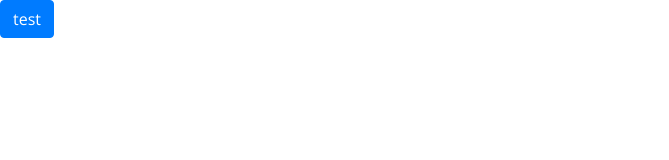
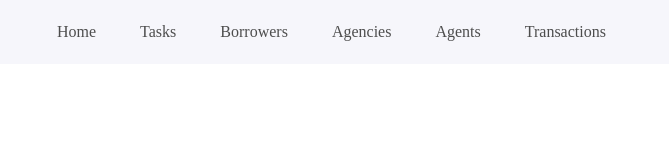
Before and after one commit to ecarpio/rehc-ui, a website: page index.html in a window 1280 px wide. Shown: the whole page, without its empty margins (0-669 px from the left). Drawn offline with Linux system fonts and the light colour scheme; a web font is replaced by a local one.

Commit message:
Start Build

```diff
--- a/index.html
+++ b/index.html
@@ -2,19 +2,45 @@
 <html lang="en">
   <head>
     <meta charset="utf-8">
-    <meta name="viewport" content="width=device-width, initial-scale=1, shrink-to-fit=no">
-    <meta name="description" content="">
-    <meta name="author" content="">
+    <meta name="viewport" content="width=device-width, initial-scale=1, shrink-to-fit=no, user-scalable=no">
     <title>Cover Template for Bootstrap</title>
     <!-- Bootstrap core CSS -->
     <link href="css/bootstrap.css" rel="stylesheet">
+
+    <!-- Custom styles for this template -->
     <link href="css/styles.css" rel="stylesheet">
-    <!-- Custom styles for this template -->
   </head>
 
   <body>
 
-    <button class="btn btn-primary">test</button>
+    <header>
+      <div class="container-fluid">
+        <nav class="navbar navbar-expand-lg">
+          <div class="collapse navbar-collapse" id="navbarSupportedContent">
+            <ul class="navbar-nav mr-auto">
+              <li class="nav-item active">
+                <a class="nav-link" href="#">Home</a>
+              </li>
+              <li class="nav-item">
+                <a class="nav-link" href="#">Tasks</a>
+              </li>
+              <li class="nav-item">
+                <a class="nav-link" href="#">Borrowers</a>
+              </li>
+               <li class="nav-item">
+                <a class="nav-link" href="#">Agencies</a>
+              </li>
+               <li class="nav-item">
+                <a class="nav-link" href="#">Agents</a>
+              </li>
+               <li class="nav-item">
+                <a class="nav-link" href="#">Transactions</a>
+              </li>
+            </ul>
+          </div>
+        </nav>
+      </div>
+    </header>
 
   </body>
 </html>
--- /dev/null
+++ b/scss/colors.scss
@@ -0,0 +1,2 @@
+$lightgray: #f6f6fb;
+$darkgray: #4d4d4d;
--- a/scss/styles.scss
+++ b/scss/styles.scss
@@ -1,9 +1,13 @@
 @import 'font-awesome';
 @import 'typography';
-
+@import 'colors';
 
 .bold {
 	font-family: 'OpenSans-Bold'
+}
+
+a {
+	color:$darkgray;
 }
 
 
@@ -13,4 +17,30 @@ html, body {
   height:100%;
   font-family: 'OpenSans-Regular';
   font-size:16px;
+  color:$darkgray;
 }
+
+
+
+// Begin Header
+
+header {
+	background-color:$lightgray;
+	padding:20px;
+
+		.navbar {
+			padding:0px;
+
+				.navbar-nav {
+					.nav-item {
+
+						padding:0px 22px;
+
+						a {
+							padding:0px;
+							@extend .bold;
+						}
+					}
+				}
+		}
+}
```
Also changed, not shown: css/styles.css.
